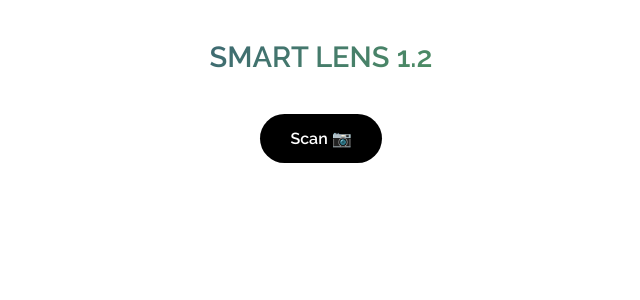
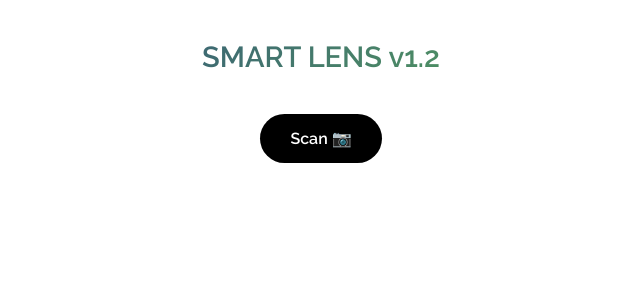
Before and after one commit to hemraj-projects/foodify, a Flask app: page / in a window 1280 px wide. Shown: the top 300 px of the page, without its empty margins (319-959 px from the left). Run offline with Flask 3, Linux system fonts and the light colour scheme.

Commit message:
version update

```diff
--- a/templates/index.html
+++ b/templates/index.html
@@ -1,6 +1,6 @@
 {% extends "layout.html" %} {% block content %}
 <style></style>
-<header><div class="label">SMART LENS 1.2</div></header>
+<header><div class="label">SMART LENS v1.2</div></header>
 <button class="scan-button" onclick="window.location.href='/scan'">
   Scan 📷
 </button>
```
